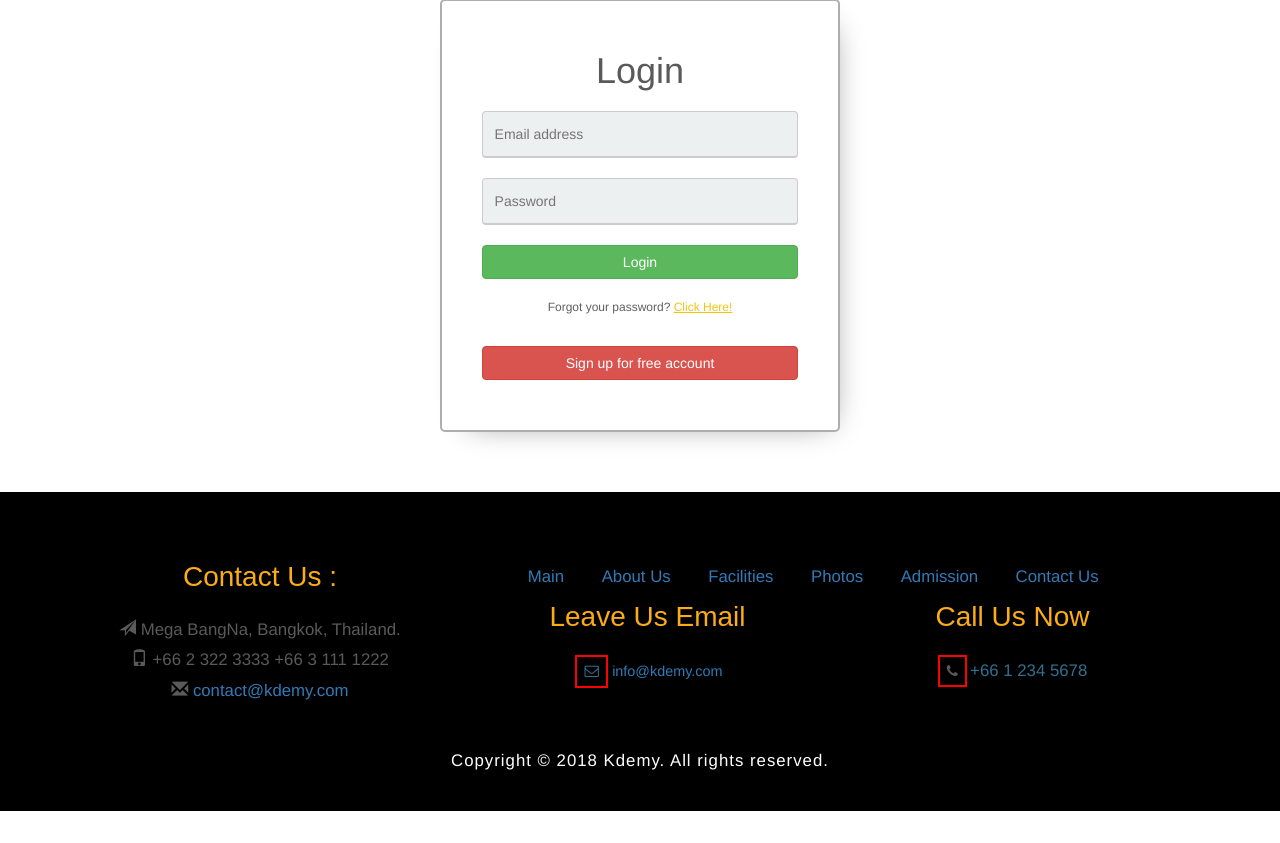
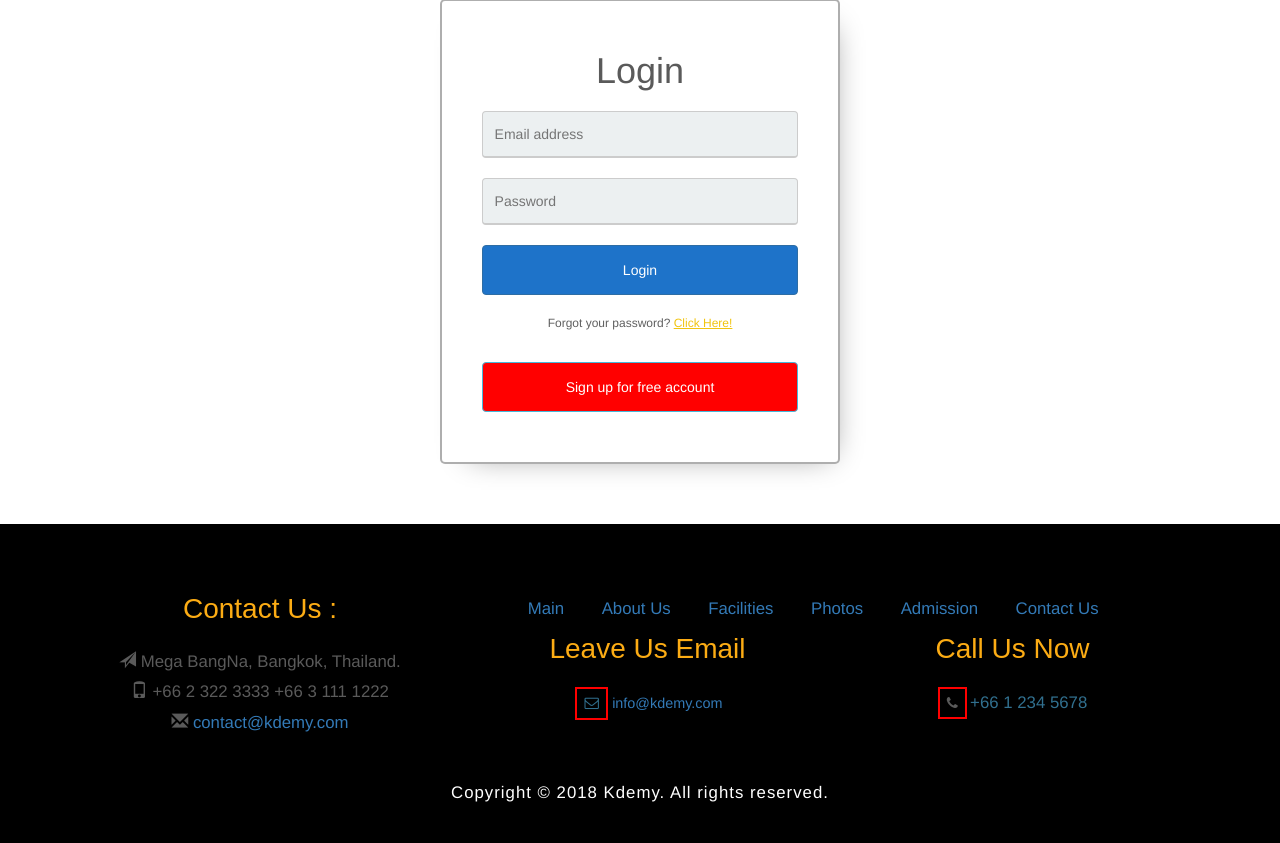
Before and after one commit to kashikushi/Kdemy2, a PHP site: page /Login.php in a window 1280 px wide. Shown: the part 228-1071 px from the top of the page. Before the commit the page ends 1039 px from the top, so only its background shows below. Run offline with PHP 8.4, Linux system fonts and the light colour scheme.

Commit message:
button updated on login and signup pages

```diff
--- a/Login.php
+++ b/Login.php
@@ -68,7 +68,7 @@ h1{
 	border-radius:4px;
 }
 
-.btn{
+.btn {
 	width:80%;
 	padding: 20px;
 	color: white;
@@ -78,29 +78,38 @@ h1{
 	font-weight:800;
 	font-size:0.8em;
  }
-.btn:hover{
+.btn:hover {
 	background:#2CC06B;
  }
 
-.btn2{
-	float:left;
-	background:#3498db;
-	width:125px;
-	padding-top:5px;
-	padding-bottom:5px;
-	color: white;
-	border-radius:4px;
-	border: #2980b9 1px solid;
-	margin-top:20px;
-	margin-bottom:20px;
-	margin-left:10px;
-	font-weight:800;
-	font-size:0.8em;
- }
+.btn2:link, .btn2:visited {
+    background-color: #1E73C9;
+    color: white;
+    padding: 14px 25px;
+    text-align: center;
+    text-decoration: none;
+    display: inline-block;
+}
 
-.btn2:hover{
-	background:#FF0004;
- }
+
+.btn2:hover, .btn2:active {
+    background-color: blue;
+}
+
+	.btn3:link, .btn3:visited {
+    background-color: red;
+    color: white;
+    padding: 14px 25px;
+    text-align: center;
+    text-decoration: none;
+    display: inline-block;
+}
+
+
+.btn3:hover, .btn3:active {
+    background-color: red;
+}
+
 </style>
 
 
@@ -123,9 +132,11 @@ include("header.html");
 <h1>Login</h1>
 <input type="email" name="email" placeholder="Email address" class="email" />
 <input type="password" name="pass" placeholder="Password" class="email" />
-<button class="btn btn-success"><a href="Login.php"></a>Login</button>
+<a href="Login.php" class="btn2 btn btn-primary"> Login </a>
+
 <div class="forget"><p>Forgot your password? <u style="color:#f1c40f;">Click Here!</u></p></div>
-<button class="btn btn-danger"><a href="Sign_Up.php"></a> Sign up for free account </button>
+<a href="Sign_Up.php" class="btn3 btn btn-info"> Sign up for free account </a>
+
 
 </div>
 </form>
```
Also changed, not shown: Sign_Up.php (+15 -1 lines).
